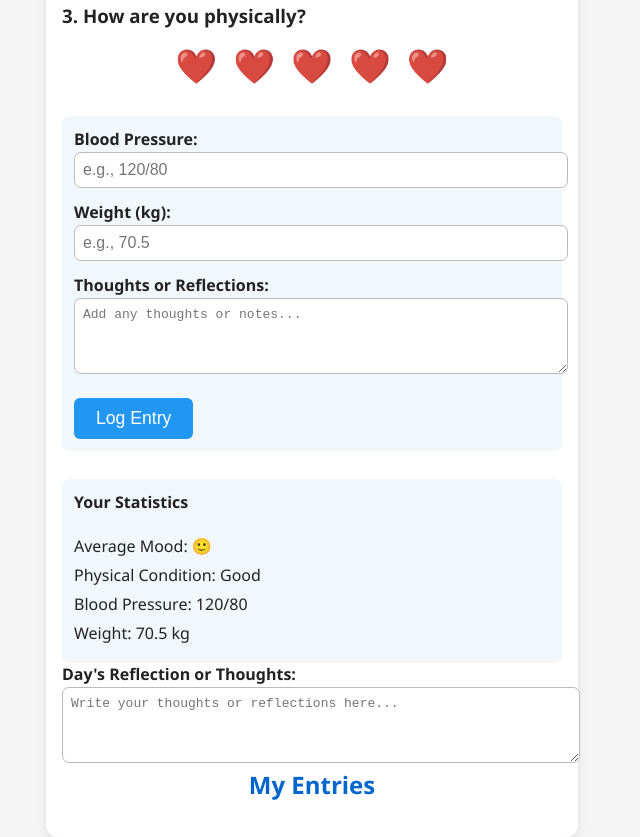
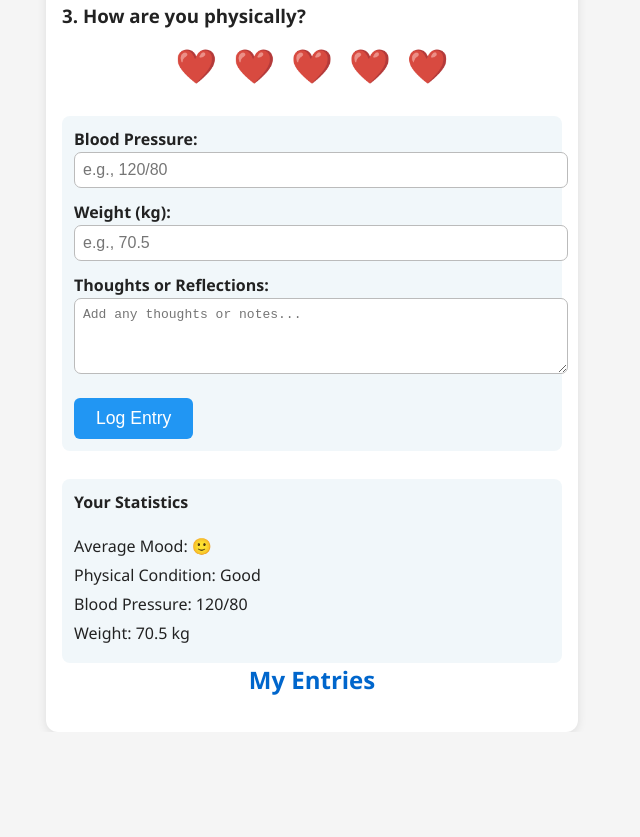
Before and after one commit to asilva777/Smart-Emotion-Tracker-and-Journal, a plain HTML site: page index.html in a window 1280 px wide. Shown: the part 1186-2023 px from the top of the page, without its empty margins (328-968 px from the left). After the commit the page ends 1918 px from the top, so only its background shows below. Drawn offline with nearby package versions, Linux system fonts and the light colour scheme.

Commit message:
Update index.html
Signed-off-by: ASilva Innovations <106929764+asilva777@users.noreply.github.com>

```diff
--- a/index.html
+++ b/index.html
@@ -140,13 +140,6 @@
       <div class="stat-item">Blood Pressure: <span id="stat-bp">120/80</span></div>
       <div class="stat-item">Weight: <span id="stat-weight">70.5 kg</span></div>
     </div>
-
-     <!--6. User Day's Refection or Thoughts -->
-    <div class="reflection-section">
-  <label for="reflection">Day's Reflection or Thoughts:</label><br>
-  <textarea id="reflection" name="reflection" rows="4" cols="50" placeholder="Write your thoughts or reflections here..."></textarea>
-</div>
-
 
     <h2>My Entries</h2>
     <ul id="emotionList"></ul>
```
